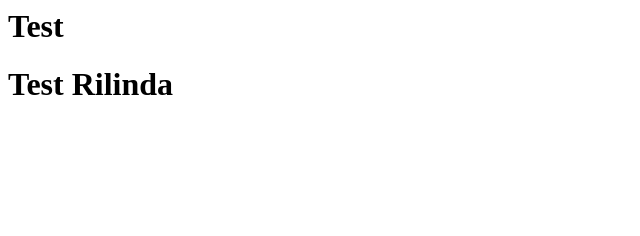
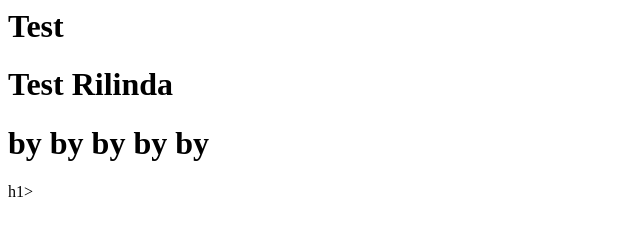
Before and after one commit to fisnikajredini/kolabortest, a plain HTML site: page index.html in a window 1280 px wide. Shown: the whole page, without its empty margins (0-640 px from the left). Drawn offline with Linux system fonts and the light colour scheme.

Commit message:
test rilina

```diff
--- a/index.html
+++ b/index.html
@@ -1,2 +1,3 @@
 <h1>Test</h1>
 <h1>Test Rilinda</h1>
+<h1>by by by by by </h1>h1>
```
